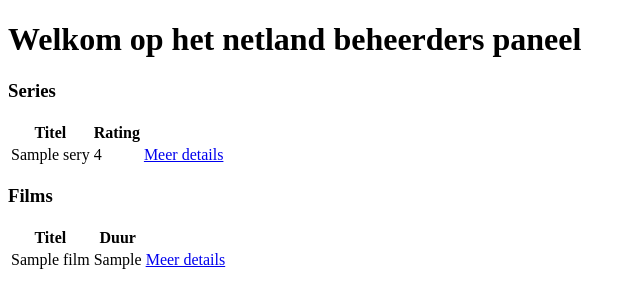
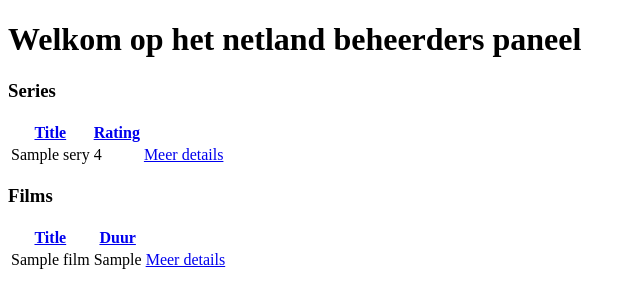
Before and after one commit to Ricco022/Order-0b946261, a PHP site: page /index.php?sort=1 in a window 1280 px wide. Shown: the top 308 px of the page, without its empty margins (0-640 px from the left). Run offline with PHP 8.4, Linux system fonts and the light colour scheme; tables that the repository leaves empty or names only in its code hold one stand-in row (values such as "Sample post").

Commit message:
uitwerking

```diff
--- a/films.php
+++ b/films.php
@@ -1,3 +1,6 @@
+<?php
+// phpcs:ignoreFile
+?>
 <!DOCTYPE html>
 <html lang="en">
 <head>
@@ -44,7 +47,8 @@ $result = $pdo->query($query)->fetch();
     </table>
     <p><?php echo $result['description'] ?></p>
 
-<iframe width="560" height="315" src="https://www.youtube.com/embed/<?php echo $result['trailer'] ?>" frameborder="0" allow="accelerometer; autoplay; encrypted-media; gyroscope; picture-in-picture" allowfullscreen></iframe>
+<iframe width="560" height="315" src="https://www.youtube.com/embed/<?php echo $result['trailer'] ?>"
+        frameborder="0" allow="accelerometer; autoplay; encrypted-media; gyroscope; picture-in-picture" allowfullscreen></iframe>
 
 </body>
 </html>
--- a/index.php
+++ b/index.php
@@ -1,3 +1,6 @@
+<?php
+// phpcs:ignoreFile
+?>
 <!DOCTYPE html>
 <html lang="en">
 <head>
@@ -49,13 +52,22 @@
 
     <table>
         <thead>
-            <th>Titel</th>
-            <th>Rating</th>
+            <th><a href="index.php?sort=title">Title</a></th>
+            <th><a href="index.php?sort=rating">Rating</a></th>
             <th></th>
         </thead>
         <tbody>
             <?php
-                $rows = select('SELECT * FROM series');
+                if ($_GET['sort'] === 'title'){
+                    $sql = 'SELECT * FROM series ORDER BY title';
+                } elseif ($_GET['sort'] === 'rating') {
+                    $sql = 'SELECT * FROM series ORDER BY rating';
+                } else {
+                    $sql = 'SELECT * FROM series';
+                }
+
+
+                $rows = select($sql);
                 foreach ($rows as $row) {
                     echo <<<EOT
                         <tr>
@@ -74,13 +86,21 @@
 
     <table>
         <thead>
-            <th>Titel</th>
-            <th>Duur</th>
+            <th><a href="index.php?sort=title">Title</a></th>
+            <th><a href="index.php?sort=duration">Duur</a></th>
             <th></th>
         </thead>
         <tbody>
             <?php
-            $rows = select('SELECT * FROM films');
+            if ($_GET['sort'] === 'title'){
+                $sql = 'SELECT * FROM films ORDER BY title';
+            } elseif ($_GET['sort'] === 'duration') {
+                $sql = 'SELECT * FROM films ORDER BY duration';
+            } else {
+                $sql = 'SELECT * FROM films';
+            }
+
+            $rows = select($sql);
             foreach ($rows as $row) {
                 echo <<<EOT
                             <tr>
--- a/series.php
+++ b/series.php
@@ -1,3 +1,6 @@
+<?php
+// phpcs:ignoreFile
+?>
 <!DOCTYPE html>
 <html lang="en">
 <head>
@@ -35,7 +38,7 @@ $result = $pdo->query($query)->fetch();
         <tr>
             <td><strong>Awards?</strong></td>
             <td><?php
-                    if($result['has_won_awards']){
+                if($result['has_won_awards']){
                         echo 'Ja';
                     } else {
                         echo 'Nee';
```
Lines whose indentation alone changed are shown as unchanged.
